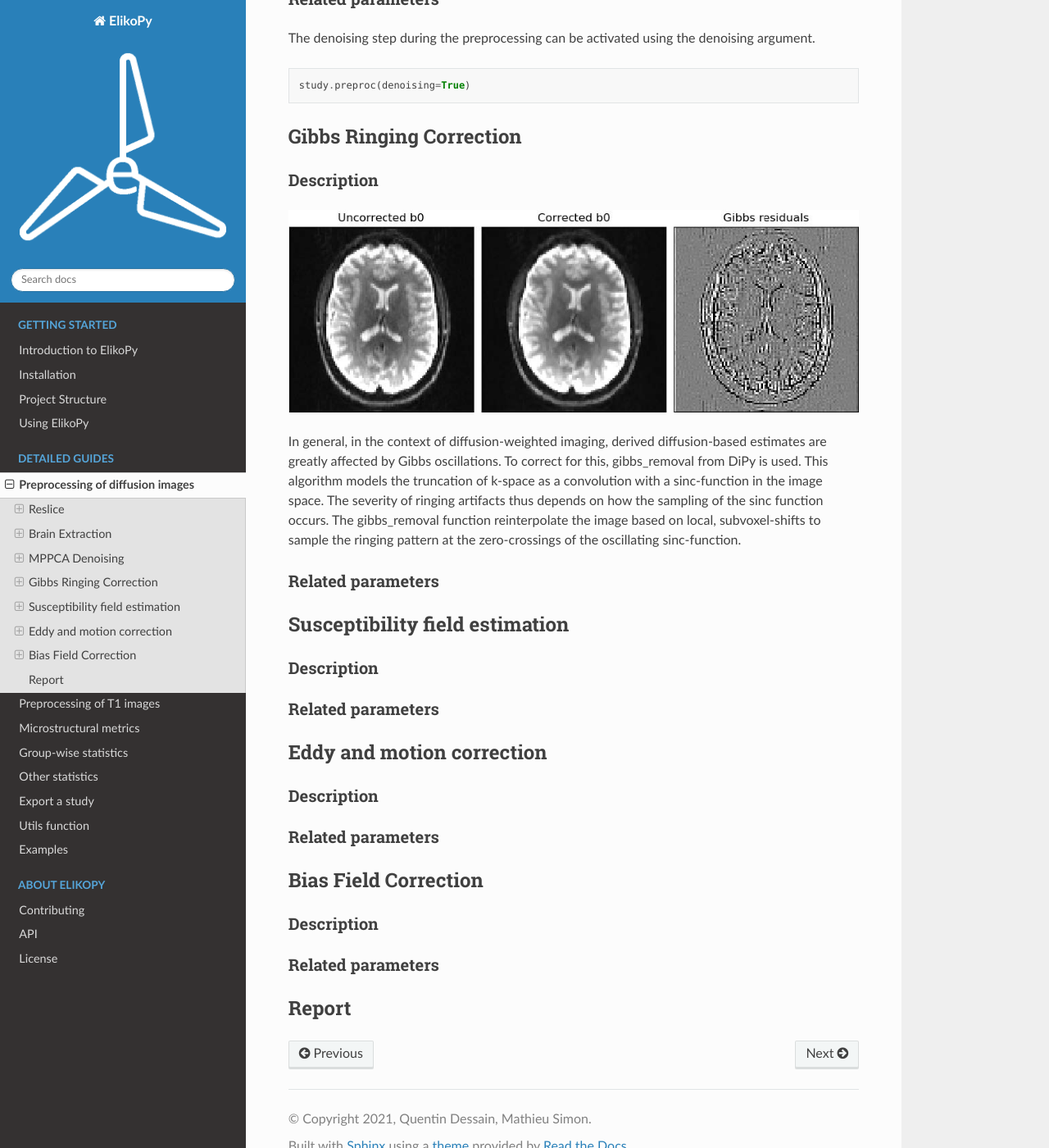
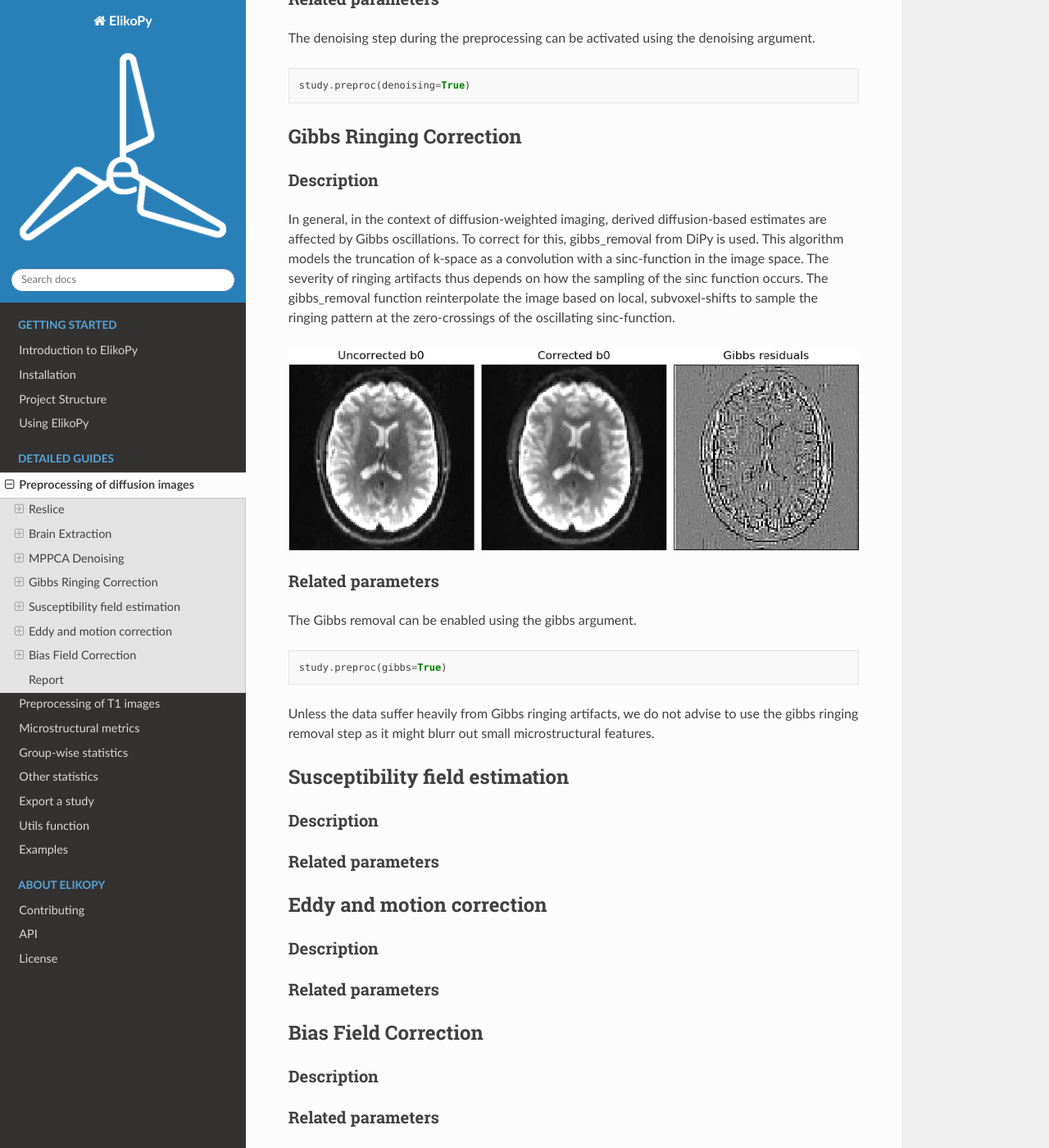
Before and after one commit to Hyedryn/elikopy, a Sphinx documentation site: the page built from docs/preprocessing_dmri.rst, in a window 1280 px wide and 1400 px high, scrolled down 2710 px. Shown: the whole window at 82% size. Built offline with Sphinx 7.4.7 and the Read the Docs theme 2.0.0, drawn with Linux system fonts in a browser that asks for light colours.

Commit message:
preproc doc 3

```diff
--- a/docs/preprocessing_dmri.rst
+++ b/docs/preprocessing_dmri.rst
@@ -55,16 +55,17 @@ Brain Extraction
 Description
 ^^^^^^^^^^^
 
-.. image:: pictures/preproc_bet.jpg
-	:width: 800
-	:alt: Original b0 images and binary mask obtained using median_otsu are shown in the left and middle panels, while the thresholded histogram used by median otsu is shown in the right panel.
-
 The brain is extracted from the skull and other tissues surrounding the brain to increase
 the processing efficiency of subsequent steps and it is generally required before using
 other image processing algorithms. At the end of the preprocessing, a final brain mask readjusted in regard of all the applied
 preprocessing steps is also provided as output.
 
 The mask is computed using median_otsu from DiPy.
+
+.. image:: pictures/preproc_bet.jpg
+	:width: 800
+	:alt: Original b0 images and binary mask obtained using median_otsu are shown in the left and middle panels, while the thresholded histogram used by median otsu is shown in the right panel.
+
 
 Related parameters
 ^^^^^^^^^^^^^^^^^^
@@ -86,15 +87,16 @@ MPPCA Denoising
 Description
 ^^^^^^^^^^^
 
-.. image:: pictures/preproc_mppca.jpg
-	:width: 800
-	:alt: Original and denoised b0 images are shown in the left and middle panels, while the difference between these images is shown in the right panel. An unstructured spatial distribution of the right image indicates extraction of random thermal noise.
-
 To reduce Rician noise typically found in MR images, the input images are denoised
 using the Marchenko-Pastur PCA technique as implemented in DiPy. Since the noise in
 diffusion data is spatially dependent in the case of multichannel receive coils, Principal component analysis of Marchenko-Pastur (MPPCA) noise-only
 distribution provides an accurate and fast method of noise evaluation and reduction. This methods has been chosen since it is a fast denoising algorithm
 that does not blur the image or create artifact.
+
+.. image:: pictures/preproc_mppca.jpg
+	:width: 800
+	:alt: Original and denoised b0 images are shown in the left and middle panels, while the difference between these images is shown in the right panel. An unstructured spatial distribution of the right image indicates extraction of random thermal noise.
+
 
 Related parameters
 ^^^^^^^^^^^^^^^^^^
@@ -112,20 +114,28 @@ Gibbs Ringing Correction
 Description
 ^^^^^^^^^^^
 
-.. image:: pictures/preproc_gibbs.jpg
-	:width: 800
-	:alt: Gibbs ringing correction, uncorrected and b0 images corrected for Gibbs ringing are shown in the left and middle panels, while the difference between these images is shown in the right panel. Gibbs ringing artifacts typically occur at interfaces with sharp changes in intensity.
-
 In general, in the context of diffusion-weighted imaging, derived diffusion-based estimates
-are greatly affected by Gibbs oscillations. To correct for this,
+are affected by Gibbs oscillations. To correct for this,
 gibbs_removal from DiPy is used. This algorithm models the truncation of k-space as a
 convolution with a sinc-function in the image space. The severity of ringing artifacts thus
 depends on how the sampling of the sinc function occurs. The gibbs_removal function
 reinterpolate the image based on local, subvoxel-shifts to sample the ringing pattern at
 the zero-crossings of the oscillating sinc-function.
 
+.. image:: pictures/preproc_gibbs.jpg
+	:width: 800
+	:alt: Gibbs ringing correction, uncorrected and b0 images corrected for Gibbs ringing are shown in the left and middle panels, while the difference between these images is shown in the right panel. Gibbs ringing artifacts typically occur at interfaces with sharp changes in intensity.
+
 Related parameters
 ^^^^^^^^^^^^^^^^^^
+
+The Gibbs removal can be enabled using the gibbs argument.
+
+.. code-block:: python
+
+	study.preproc(gibbs=True)
+
+Unless the data suffer heavily from Gibbs ringing artifacts, we do not advise to use the gibbs ringing removal step as it might blurr out small microstructural features.
 
 -------------------------------
 Susceptibility field estimation
@@ -133,6 +143,8 @@ Susceptibility field estimation
 
 Description
 ^^^^^^^^^^^
+
+
 
 Related parameters
 ^^^^^^^^^^^^^^^^^^
```
